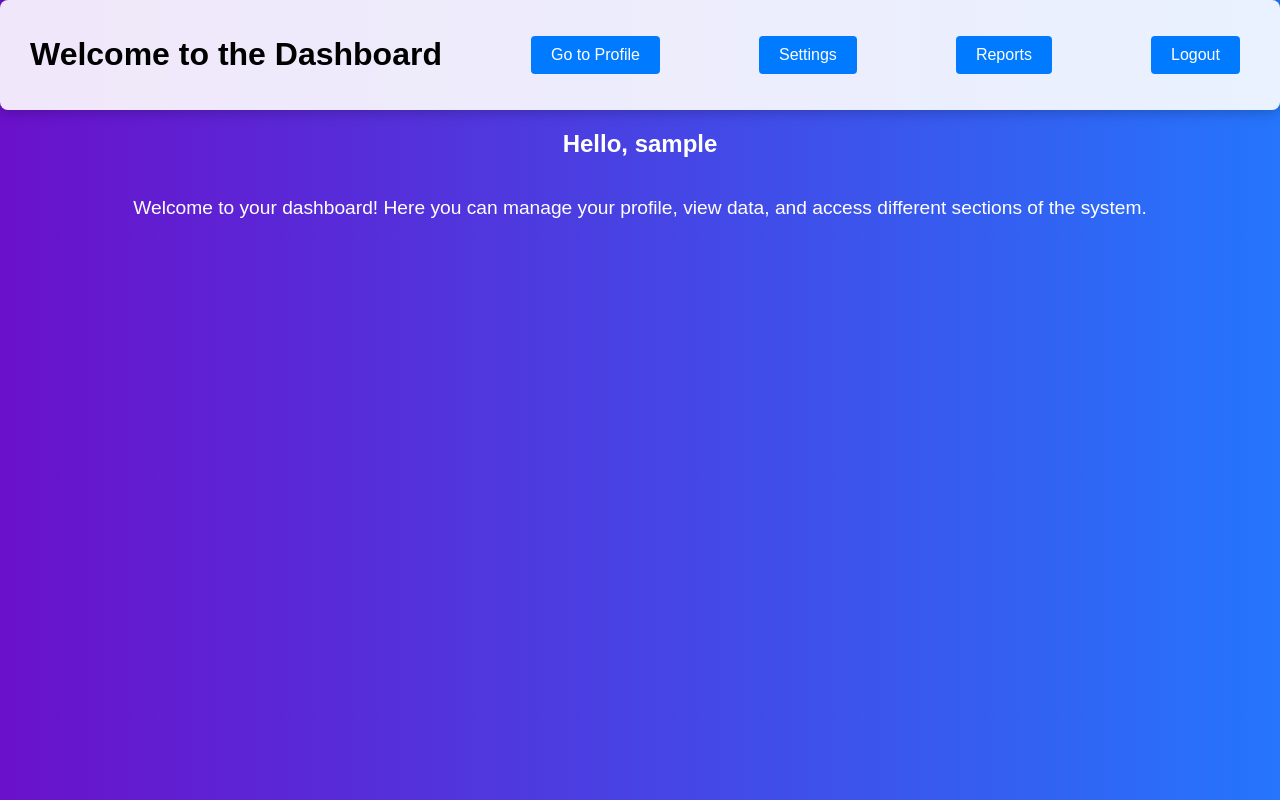
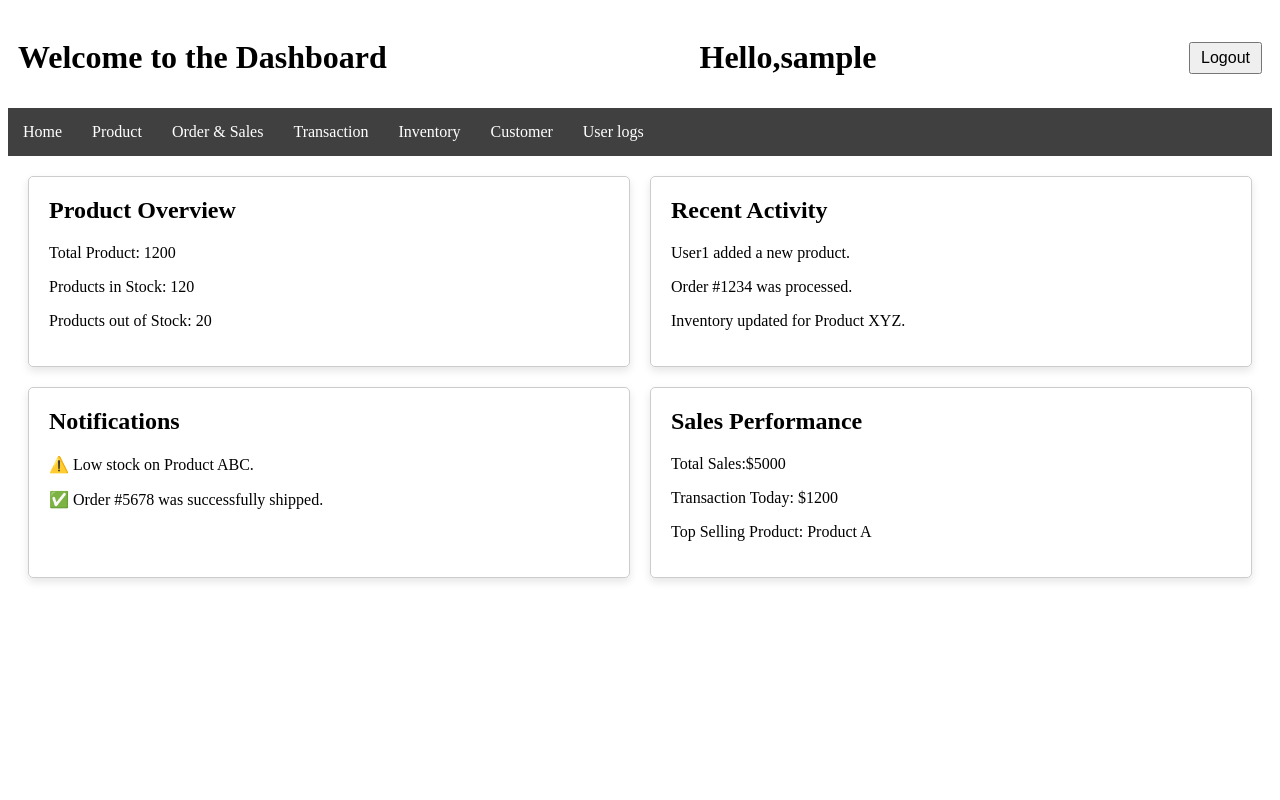
Before and after one commit to tanime30034/git_test, a PHP site: page /dashboard.php in a window 1280 px wide. Run offline with PHP 8.4, Linux system fonts and the light colour scheme; the visitor is signed in with stand-in values (Sample User, id 1).

Commit message:
modified product.php

```diff
--- a/UserWebpage/css/dashboard.css
+++ b/UserWebpage/css/dashboard.css
@@ -1,84 +1,50 @@
-body {
-    font-family: Arial, sans-serif;
-    background-color: #e9ecef;
-    background-image: linear-gradient(to right, #6a11cb, #2575fc);
-    margin: 0;
-    padding: 0;
-    color: #fff;
-}
-
-.container {
-    max-width: 400px;
-    margin: 100px auto;
-    padding: 30px;
-    background: rgba(255, 255, 255, 0.9);
-    border-radius: 8px;
-    box-shadow: 0 0 15px rgba(0, 0, 0, 0.3);
-}
-
-.navbar {
+.header {
     display: flex;
     justify-content: space-between;
-    color: black;
     align-items: center;
-    background: rgba(255, 255, 255, 0.9);
-    padding: 15px 30px;
-    border-radius: 8px;
-    box-shadow: 0 0 15px rgba(0, 0, 0, 0.3);
-    margin-bottom: 20px;
-}
-
-  .navbar a {
-    display: inline-block;
-    margin: 0 10px;
-    padding: 10px 20px;
-    background-color: #007bff;
-    color: white;
-    text-decoration: none;
-    border-radius: 4px;
-    transition: background-color 0.3s;
-}
-
-  .navbar a:hover {
-    background-color: #0056b3;
-}
-
-.button {
-    display: inline-block;
-    margin-top: 10px;
-    padding: 10px 15px;
-    background-color: #007bff;
-    color: white;
-    text-decoration: none;
-    border-radius: 4px;
-    transition: background-color 0.3s;
-}
-
-.button:hover {
-    background-color: #0056b3;
-}
-button:hover,
-.logout:hover {
-    background-color: #218838;
+    padding: 10px;
 }
 
 .logout {
-    background-color: #dc3545;
-    padding: 10px 15px;
+    padding: 5px 10px;
+    font-size: 16px;
+}
+.navbar ul{
+    list-style-type: none;
+    background-color: hsl(0, 0%, 25%);
+    padding: 0px;
+    margin: 0px;
+    overflow: auto;
+}
+.navbar a{
+    color: white;
+    text-decoration: none;
+    padding: 15px;
+    display: block;
+    text-align: center;
+}
+.navbar a:hover{
+    background-color: hsl(0, 0%, 10%);
+
+}
+.navbar li{
+    float: left;
 }
 
-.center-paragraph {
-    display: flex;
-    align-items: center;
-    justify-content: center;
-    height: 50;
-    text-align: center;
-    font-size: larger;
+.dashboard {
+    display: grid;
+    grid-template-columns: 1fr 1fr; /* Two columns of equal width */
+    gap: 20px; /* Space between boxes */
+    padding: 20px;
 }
-.username-greeting{
-    display: flex;
-    align-items: center;
-    justify-content: center;
-    height: 20;
-    text-align: center;
+
+.box {
+    border: 1px solid #ccc;
+    padding: 20px;
+    border-radius: 5px;
+    box-shadow: 0 4px 8px rgba(0, 0, 0, 0.1);
 }
+
+.box h2 {
+    margin-top: 0;
+}
--- a/UserWebpage/dashboard.php
+++ b/UserWebpage/dashboard.php
@@ -2,11 +2,13 @@
 <html lang="en">
 <head>
     <meta charset="UTF-8">
+    <meta http-equiv="X-UA-Compatible" content="IE=edge">
     <meta name="viewport" content="width=device-width, initial-scale=1.0">
-    <title>Inventory Manager</title>
+    <title>Dashboard</title>
     <link rel="stylesheet" href="css/dashboard.css">
-</head>
     <body>
+        <div class="header">
+            <h1>Welcome to the Dashboard</h1>
             <?php
             session_start();
             if(isset($_SESSION['loggedin']) && $_SESSION['loggedin'] == true)
@@ -14,20 +16,54 @@
                 $username = $_SESSION['username'];
             }
             ?>
-    <div class="navbar">
-        <h1>Welcome to the Dashboard</h1>
-        <a href="profile.php" class="button">Go to Profile</a>
-        <a href="settings.php" class="button">Settings</a>
-        <a href="reports.php" class="button">Reports</a>
-        <a href="logout.php" class="logout">Logout</a>
+            <h1>Hello,<?php echo htmlspecialchars( $username); ?></h1>
+            <button class="logout">Logout</button>
         </div>
 
-    <div class="content">
-        <h2 class="username-greeting">Hello, <?php echo htmlspecialchars($username); ?></h2>
-        <div class="center-paragraph">
-            <p>Welcome to your dashboard! Here you can manage your profile, view data, and access different sections of the system.</p>
+        <nav class="navbar">
+            <ul>
+                <li><a href="">Home</a></li>
+                <li><a href="product.php">Product</a></li>
+                <li><a href="">Order & Sales</a></li>
+                <li><a href="">Transaction</a></li>
+                <li><a href="">Inventory</a></li>
+                <li><a href="">Customer</a></li>
+                <li><a href="">User logs</a></li>
+            </ul>
+        </nav>
+
+        <main>
+
+            <div class="dashboard">
+                <div class="box">
+                    <h2>Product Overview</h2>
+                    <p>Total Product: 1200</p>
+                    <p>Products in Stock: 120</p>
+                    <p>Products out of Stock: 20</p>
+                </div>
+
+                <div class="box">
+                    <h2>Recent Activity</h2>
+                    <p>User1 added a new product.</p>
+                    <p>Order #1234 was processed.</p>
+                    <p>Inventory updated for Product XYZ.<p>
+                </div>
+
+                <div class="box">
+                    <h2>Notifications</h2>
+                    <p>⚠️ Low stock on Product ABC.</p>
+                    <p>✅ Order #5678 was successfully shipped.</p>
+                </div>
+
+                <div class="box">
+                    <h2>Sales Performance</h2>
+                        <p>Total Sales:$5000</p>
+                        <p>Transaction Today: $1200</p>
+                        <p>Top Selling Product: Product A</p>
                 </div>
             </div>
+
+        </main>
     </body>
-
+</head>
 </html>
--- /dev/null
+++ b/UserWebpage/php/navbar.php
@@ -0,0 +1,6 @@
+<div class="navbar">
+    <a href="dashboard.php">Dashboard</a>
+    <a href="manage_products.php">Manage Products</a>
+    <a href="orders.php">Orders</a>
+    <a href="logout.php">Logout</a>
+</div>
```
Also changed, not shown: UserWebpage/css/product.css (added, +144 -0 lines), UserWebpage/login.html (+7 -0 lines), UserWebpage/php/login.php (+7 -2 lines), UserWebpage/product.php (added, +176 -0 lines). Lines whose indentation alone changed are shown as unchanged.
